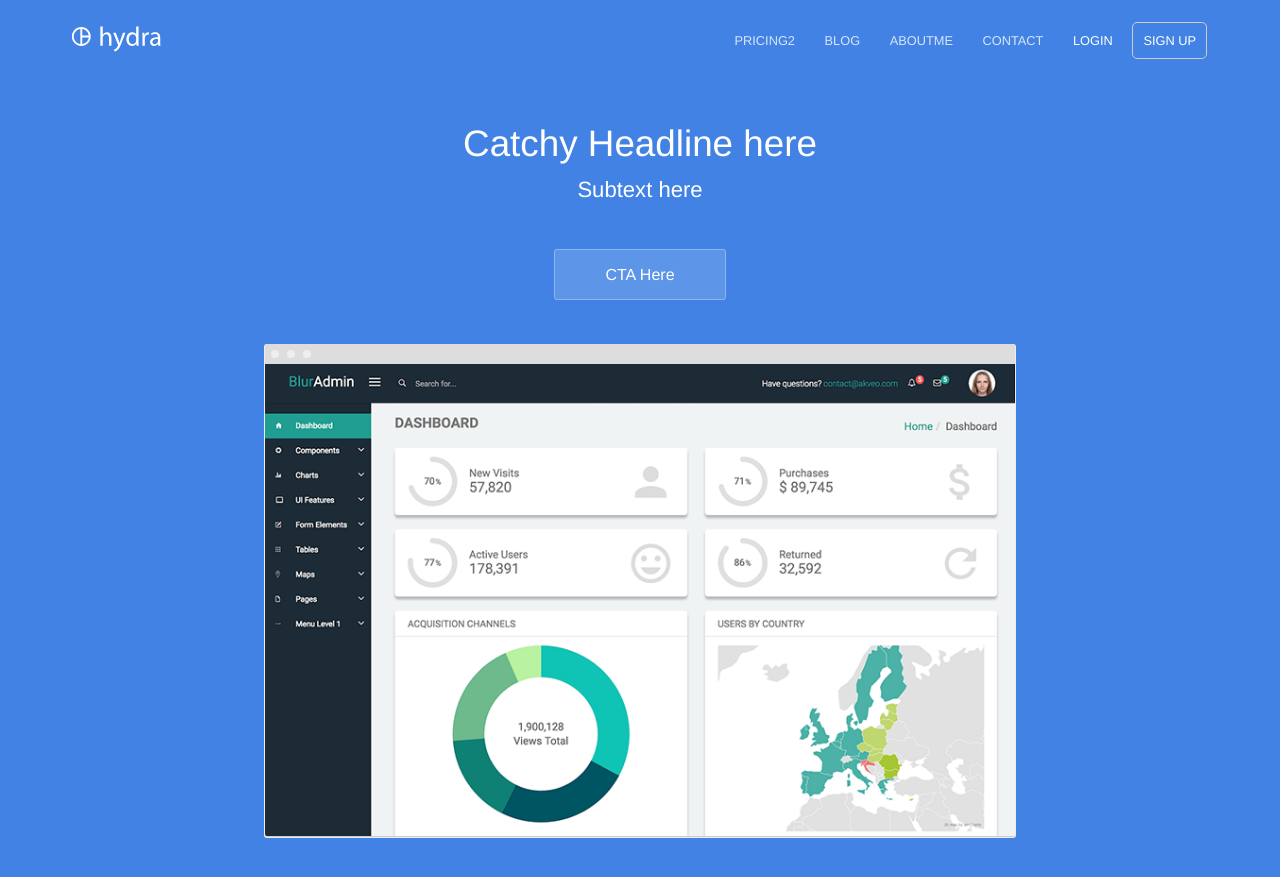
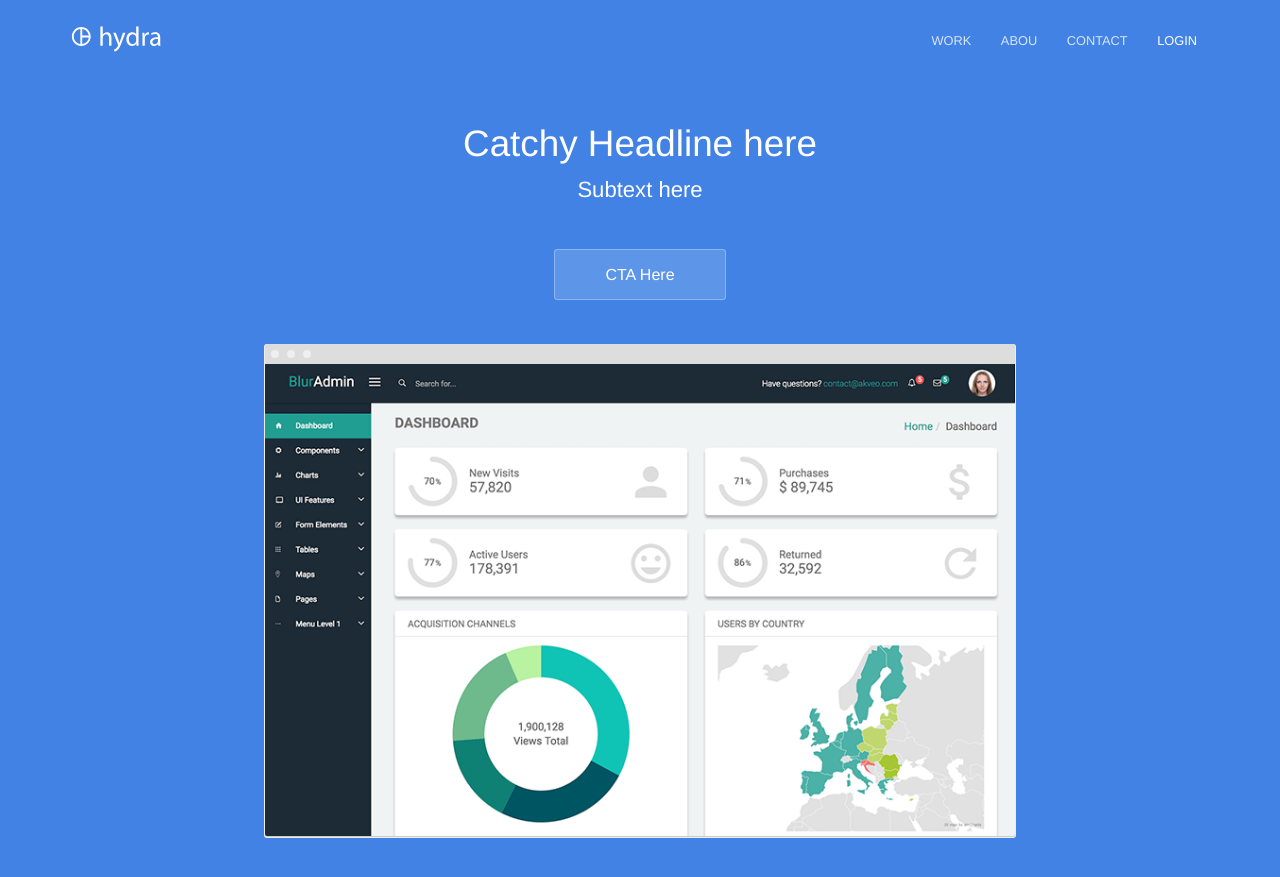
Before and after one commit to daniellephillips/hydra, a Jekyll site: the page built from index.html, in a window 1280 px wide and 900 px high. Shown: the top 877 px of the window. Built offline with Jekyll 4.4.1, drawn with Linux system fonts in a browser that asks for light colours.

Commit message:
Update navigation.yml

```diff
--- a/_data/navigation.yml
+++ b/_data/navigation.yml
@@ -1,12 +1,8 @@
-- name: Pricing2
-  link: /pricing/
+- name: Work
+  link: /work/
   new_window: false
   highlight: false
-- name: Blog
-  link: /blog/
-  new_window: false
-  highlight: false
-- name: AboutME
+- name: Abou
   link: /about/
   new_window: false
   highlight: false
@@ -18,7 +14,3 @@
   link: /
   new_window: true
   highlight: false
-- name: Sign Up
-  link: /
-  new_window: true
-  highlight: true
```
